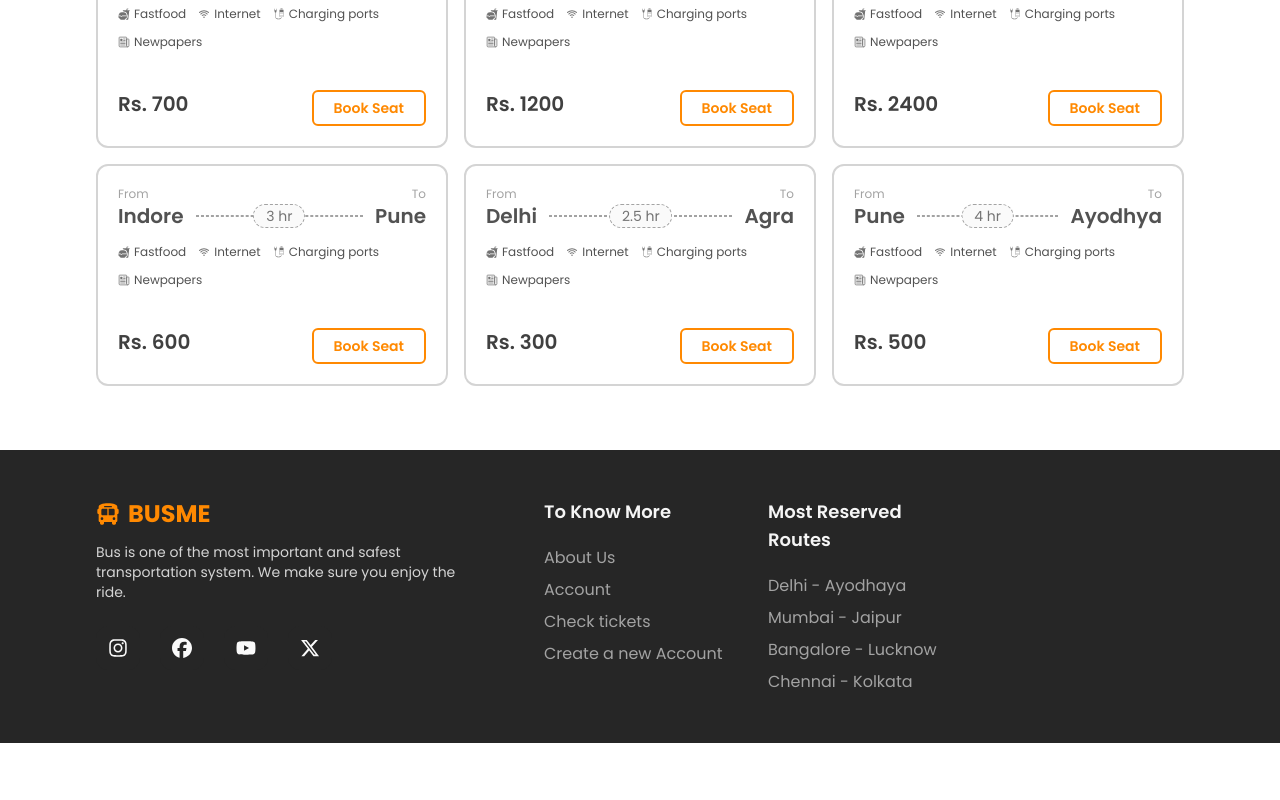
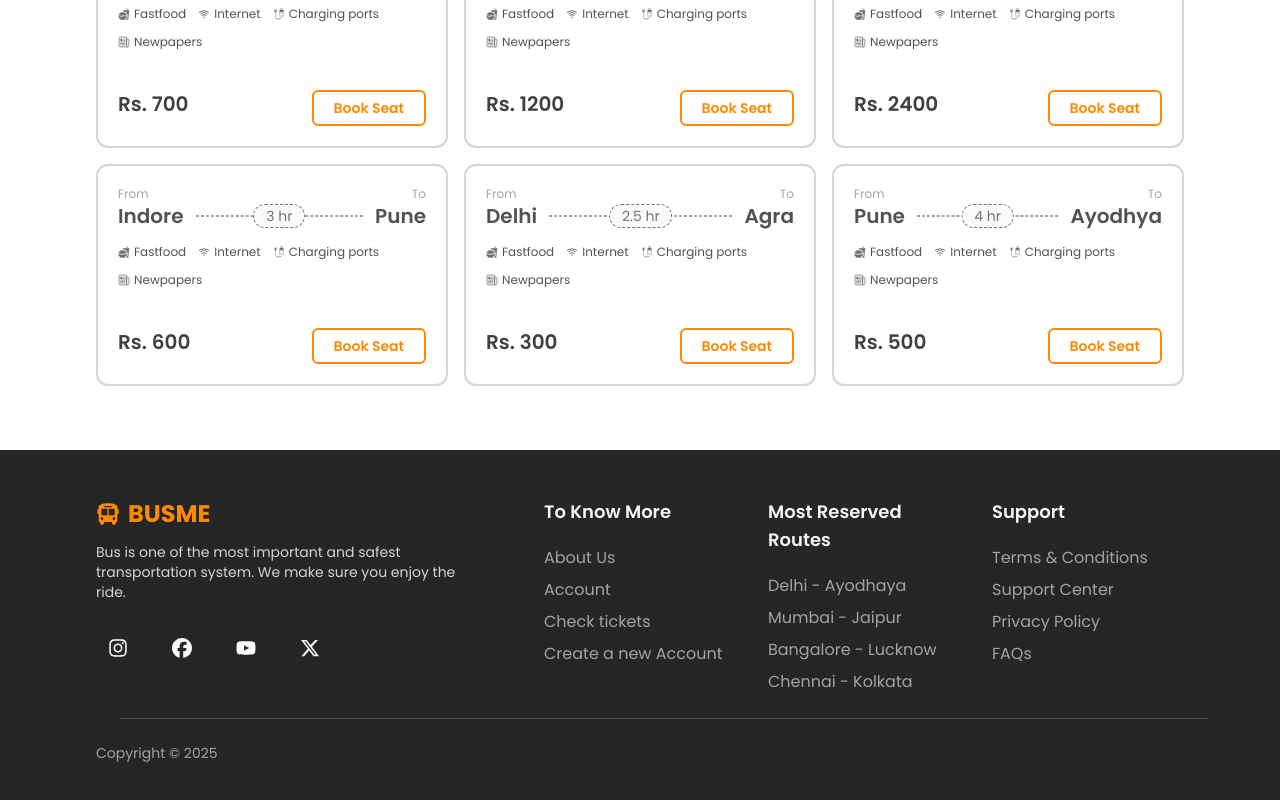
Before and after one commit to vikasprajapati-01/BusMe, a React (Vite) app in the folder frontend/: page / in a window 1280 px wide. Shown: the part 1398-2198 px from the top of the page. Before the commit the page ends 2141 px from the top, so only its background shows below. Built offline with nearby package versions, Linux system fonts and the light colour scheme.

Commit message:
finished footer

```diff
--- a/frontend/src/components/foorter/Footer.jsx
+++ b/frontend/src/components/foorter/Footer.jsx
@@ -1,14 +1,27 @@
 import { Link } from "react-router-dom";
 import RootLayout from "../../layout/RootLayout";
+
+import { motion } from "framer-motion";
 
 import { FaBus, FaInstagram, FaFacebook, FaYoutube, FaXTwitter } from "react-icons/fa6";
 
 function Footer() {
+
+    const variants = {
+        hidden: { opacity: 0, y: -30},
+        visible: { opacity: 1, y: 0},
+    }
+
     return(
         <div className="w-full h-auto bg-neutral-800 py-12">
             <RootLayout className="space-y-10">
 
-                <div className="w-full grid grid-cols-5 gap-8">
+                <motion.div className="w-full grid grid-cols-5 gap-8"
+                        initial="hidden"
+                        animate="visible"
+                        exit="hidden"
+                        variants={variants}
+                        transition={{ duration: 0.65, ease: "easeInOut" }}>
 
                     {/* Left Footer */}
 
@@ -99,13 +112,47 @@ function Footer() {
                         </div>
                     </div>
 
-                    <div className="col-span-1 space-y-5"></div>
+                    <div className="col-span-1 space-y-5">
+                        <h1 className="text-lg text-neutral-100 font-semibold">
+                            Support
+                        </h1>
 
+                        <div className="space-y-2">
+                            <Link to="/" className="block text-base text-neutral-400 hover:text-neutral-100 font-normal ease-in-out duration-300">
+                                Terms & Conditions
+                            </Link>
+
+                            <Link to="/" className="block text-base text-neutral-400 hover:text-neutral-100 font-normal ease-in-out duration-300">
+                                Support Center
+                            </Link>
+
+                            <Link to="/" className="block text-base text-neutral-400 hover:text-neutral-100 font-normal ease-in-out duration-300">
+                                Privacy Policy
+                            </Link>
+
+                            <Link to="/faqs" className="block text-base text-neutral-400 hover:text-neutral-100 font-normal ease-in-out duration-300">
+                                FAQs
+                            </Link>
+                        </div>
+                    </div>
+
+                </motion.div>
+
+                <div className="w-full h-px bg-neutral-500/50 m-6" />
+
+                <div className="w-full flex items-center justify-between">
+                    <p className="text-sm text-neutral-400 font-normal">
+                        Copyright &copy; 2025
+                    </p>
+
+                    {/* Any cards or design at right */}
+
+                    {/* <div className="flex items-center gap-x-2">
+                        <div className="">
+                            <img src="" alt="" className="w-fit h-9 object-contain object-center" />
+                        </div>
+                    </div> */}
                 </div>
-
-                <div className="w-full h-px bg-neutral-800/50" />
-
-                <div className="w-full flex items-center justify-between"></div>
 
             </RootLayout>
         </div>
--- a/frontend/src/pages/services/Services.jsx
+++ b/frontend/src/pages/services/Services.jsx
@@ -4,24 +4,42 @@ import { RiRefund2Line } from "react-icons/ri";
 import { RiCustomerService2Fill } from "react-icons/ri";
 import { PiGpsFixBold } from "react-icons/pi";
 
+import { motion } from "framer-motion";
+
 import ServiceCont from "./ServiceCont";
 
 function Services() {
+
+    const variants = {
+        hidden: { opacity: 0, y: -50},
+        visible: { opacity: 1, y: 0},
+    }
+
     return (
         <RootLayout className="space-y-12">
             <div className="w-full flex items-center justify-center text-center mt-20 mb-8">
-                <h1 className="text-3xl text-neutral-800 font-bold">
+                <motion.h1 className="text-3xl text-neutral-800 font-bold"
+                    initial="hidden"
+                    animate="visible"
+                    exit="hidden"
+                    variants={variants}
+                    transition={{ duration: 0.65, ease: "easeInOut" }}>
                     Our <span className="text-primary">Services</span>
-                </h1>
+                </motion.h1>
             </div>
 
             {/* Service container */}
 
-            <div className="w-full grid grid-cols-3 gap-4">
+            <motion.div className="w-full grid grid-cols-3 gap-4"
+                  initial="hidden"
+                  animate="visible"
+                  exit="hidden"
+                  variants={variants}
+                  transition={{ duration: 0.85, delay:0.4, ease: "easeInOut" }}>
                 <ServiceCont icon={RiRefund2Line} title={"Secure Payment"} desc={"Refunds available if canceled 24+ hrs before departure, based on terms."} />
                 <ServiceCont icon={PiGpsFixBold} title={"Track Bus"} desc={"Track your bus live and stay updated on its location."} />
                 <ServiceCont icon={RiCustomerService2Fill} title={"24/7 Support"} desc={"Get help anytime through our always-available support team."} />
-            </div>
+            </motion.div>
         </RootLayout>
     );
 }
--- a/frontend/src/pages/services/mostSearch/MostSearch.jsx
+++ b/frontend/src/pages/services/mostSearch/MostSearch.jsx
@@ -1,23 +1,35 @@
+import { motion } from "framer-motion";
 
 import RootLayout from "../../../layout/RootLayout";
 
 import MostSearchCont from "./MostSearchCont";
 
 function MostSearch() {
+
+    const variants = {
+        hidden: { opacity: 0, y: -50 },
+        visible: { opacity: 1, y: 0 },
+    }
+
     return(
         <RootLayout className="space-y-12">
             <div className="w-full flex items-center justify-center text-center mt-20 mb-8">
-                <h1 className="text-3xl text-neutral-800 font-bold">
+                <motion.h1 className="text-3xl text-neutral-800 font-bold"
+                            initial="hidden"
+                            animate="visible"
+                            exit="hidden"
+                            variants={variants}
+                            transition={{ duration: 0.65, ease: "easeInOut" }}>
                     Top <span className="text-primary">Searches</span>
-                </h1>
+                </motion.h1>
             </div>
 
             {/* Top seaches container */}
 
             <div className="w-full grid grid-cols-3 gap-4">
                 <MostSearchCont from={"Bangalore"} to={"Chennai"} price={"700"} travelTime={"8 hr"} />
-                <MostSearchCont from={"Mumbai"} to={"Kolkata"} price={"1200"} travelTime={"10 hr"} />
-                <MostSearchCont from={"Lucknow"} to={"Mysuru"} price={"2400"} travelTime={"18 hr"} />
+                <MostSearchCont from={"Mumbai"} to={"Kolkata"} price={"1200"} travelTime={"9 hr"} />
+                <MostSearchCont from={"Lucknow"} to={"Mysuru"} price={"2400"} travelTime={"7 hr"} />
                 <MostSearchCont from={"Indore"} to={"Pune"} price={"600"} travelTime={"3 hr"} />
                 <MostSearchCont from={"Delhi"} to={"Agra"} price={"300"} travelTime={"2.5 hr"} />
                 {/* <MostSearchCont from={"Hydrabad"} to={"Jaipur"} price={"1700"} travelTime={"11 hr"} /> */}
--- a/frontend/src/pages/services/mostSearch/MostSearchCont.jsx
+++ b/frontend/src/pages/services/mostSearch/MostSearchCont.jsx
@@ -3,10 +3,23 @@ import { GiCharging } from "react-icons/gi";
 import { FaSearch } from "react-icons/fa";
 // import { FaBottleWater } from "react-icons/fa6";
 
+import { motion } from "framer-motion";
+
 
 const MostSearchCont = ( { from, to, travelTime, price } ) => {
+
+    const variants = {
+        hidden: { opacity: 0, y: -50 },
+        visible: { opacity: 1, y: 0 },
+    }
+
     return (
-        <div className="w-full rounded-xl p-5 border-2 border-neutral-300 space-y-10">
+        <motion.div className="w-full rounded-xl p-5 border-2 border-neutral-300 space-y-10"
+                    initial="hidden"
+                    animate="visible"
+                    exit="hidden"
+                    variants={variants}
+                    transition={{ duration: 0.65, delay:0.5, ease: "easeInOut" }}>
             <div className="space-y-3.5 w-full">
                 {/* Route from and to */}
                 <div className="space-y-0">
@@ -25,7 +38,7 @@ const MostSearchCont = ( { from, to, travelTime, price } ) => {
                         {/* Travel Time */}
 
                         <div className="flex-1 border-dashed border border-neutral-400 relative">
-                            <p className="absolute w-fit px-3 h-6 top-1/2 left-1/2 -translate-x-1/2 -translate-y-1/2 bg-neutral-50 rounded-full flex items-center justify-center text-sm text-neutral-500 font-normal border-dashed border border-neutral-400">
+                            <p className="absolute w-fit px-3 h-6 top-1/2 left-1/2 -translate-x-1/2 -translate-y-1/2 bg-neutral-50 rounded-full flex items-center justify-center text-sm text-neutral-500 font-normal border-dashed border border-neutral-500">
                                 { travelTime }
                             </p>
                         </div>
@@ -90,7 +103,7 @@ const MostSearchCont = ( { from, to, travelTime, price } ) => {
                 </button>
             </div>
 
-        </div>
+        </motion.div>
     );
 }
 
```
